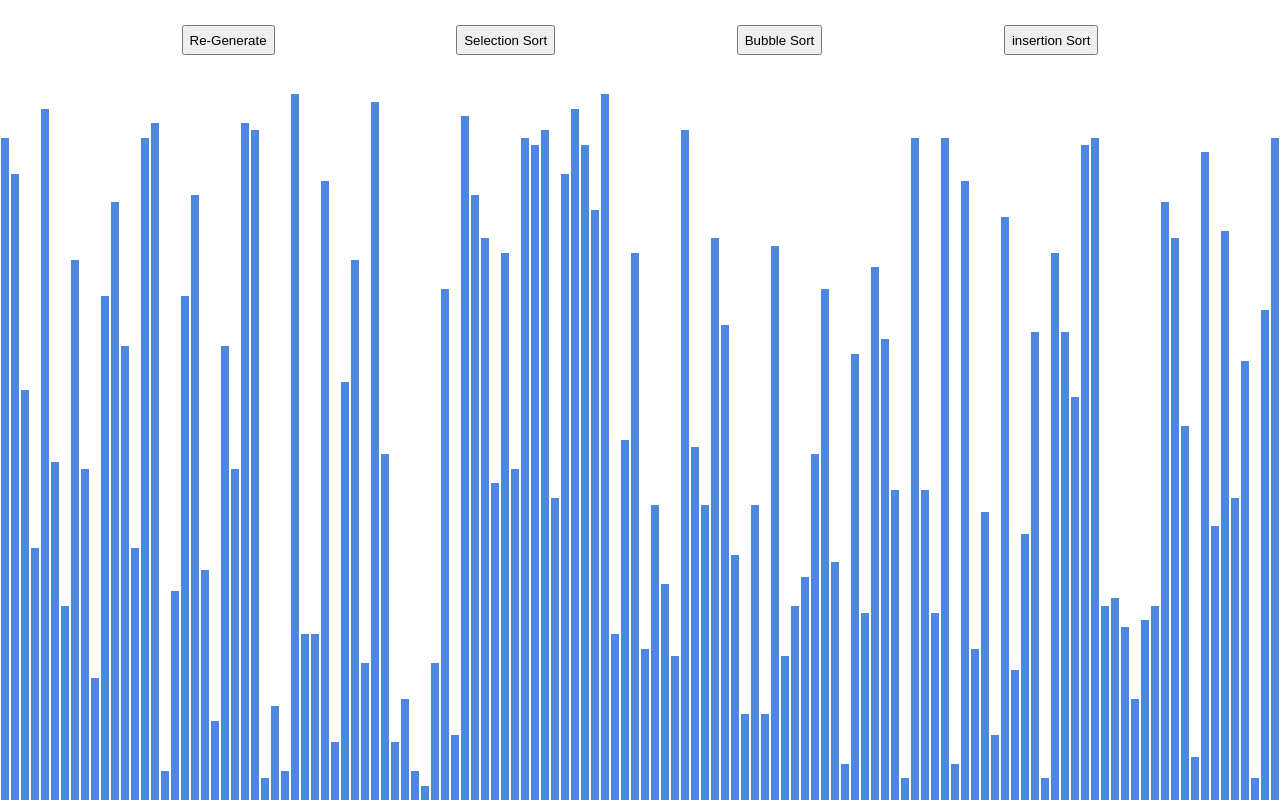
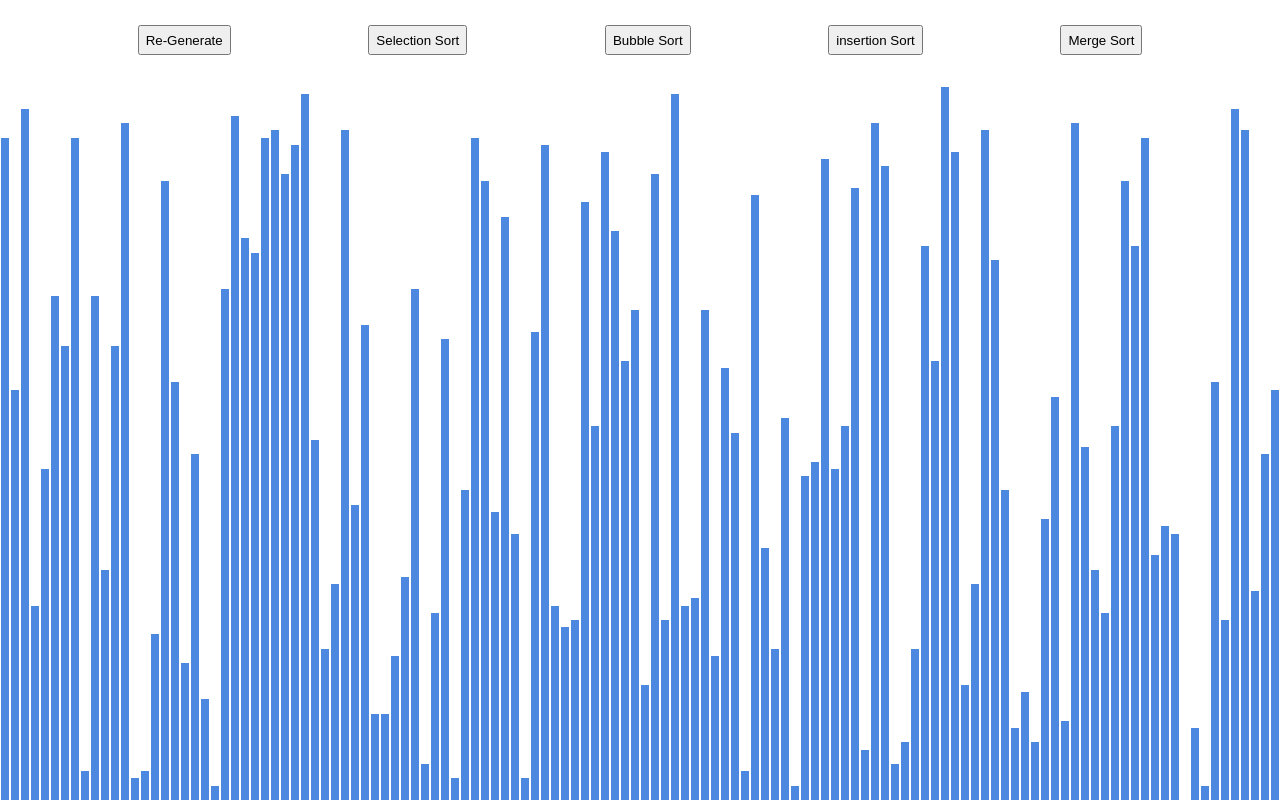
Before and after one commit to liyibass/sorting-algorithm, a React (Create React App) app: page / in a window 1280 px wide. Built offline with nearby package versions, Linux system fonts and the light colour scheme.

Commit message:
Change bar diagram from integer array to object array.To increase more scalability, bar became an OOP object.

```diff
--- a/public/index.html
+++ b/public/index.html
@@ -9,6 +9,11 @@
       name="description"
       content="Web site created using create-react-app"
     />
+    <meta property="og:image" content="./sortingAlgorithm.jpg" />
+    <meta property="og:type" content="website" />
+    <meta property="og:url" content="https://liyi-sorting-algorithm.web.app" />
+    <meta property="og:title" content="Sorting-Algorithm" />
+    <meta property="og:description" content="Liyi" />
     <!-- <link rel="apple-touch-icon" href="%PUBLIC_URL%/logo192.png" /> -->
     <!--
       manifest.json provides metadata used when your web app is installed on a
--- a/src/components/ControllBar/ControllBar.component.jsx
+++ b/src/components/ControllBar/ControllBar.component.jsx
@@ -7,6 +7,7 @@ function ControllBar({
   selectionSortHandler,
   bubbleSortHandler,
   insertionSortHandler,
+  mergeSortHandler,
 }) {
   const [ctrlBarState, setCtrlBarState] = useState(1); //0:generate 1:algorithm、generate 2:clear
 
@@ -52,6 +53,15 @@ function ControllBar({
           >
             insertion Sort
           </button>
+
+          <button
+            onClick={() => {
+              setCtrlBarState(2);
+              mergeSortHandler();
+            }}
+          >
+            Merge Sort
+          </button>
         </div>
       );
     case 2:
--- a/src/components/SortingVisualizer/SortingVisualizer.component.jsx
+++ b/src/components/SortingVisualizer/SortingVisualizer.component.jsx
@@ -6,12 +6,13 @@ import {
   selectionSortAnimations,
   bubbleSortAnimations,
   insertionSortAnimations,
+  mergeSortAnimations,
 } from "../../sortingAlgorithm/sortingAlgorithm";
 import ControllBar from "../ControllBar/ControllBar.component";
 
 function SortingVisualizer() {
-  const [Diagram, setDiagram] = useState([]); //拿來顯示的Diagram
-  const [resultDiagram, setResultDiagram] = useState([]); //背景顯示結果的Diagram
+  const [BarDiagram, setBarDiagram] = useState([]);
+  const [resultBarDiagram, setResultBarDiagram] = useState([]);
   const [prompt, setPrompt] = useState({});
   const [timeouts, setTimeouts] = useState([]); // 儲存動畫的setTimeouts id，讓我們可以在reset時可以停止動畫
   const EXECUDE_TIME_INTERVAL = 8; //步驟執行時間
@@ -22,18 +23,26 @@ function SortingVisualizer() {
   }, []);
 
   // ----------------------------Initial Control----------------------------
+  // 定義Bar物件
+  function Bar(index, value) {
+    this.index = index;
+    this.value = value;
+  }
 
   const generateDiagram = () => {
     // 計算螢幕寬度以及bar數量，依此建立DiagramArray
     const screenWidth = document.body.clientWidth;
     const barNumber = Math.floor(screenWidth / 10);
     let DiagramArray = [];
+    let BarArray = [];
     for (let i = 0; i < barNumber; i++) {
+      BarArray[i] = new Bar(i, Math.floor(Math.random() * 100));
       DiagramArray[i] = Math.floor(Math.random() * 100);
     }
     // 更新顯示畫面
-    setDiagram(DiagramArray);
-    setResultDiagram([]);
+
+    setBarDiagram(BarArray);
+    setResultBarDiagram([]);
   };
 
   useEffect(() => {
@@ -42,9 +51,9 @@ function SortingVisualizer() {
     const allArrayBars = document.querySelectorAll(".DiagramBar");
     allArrayBars.forEach((bar, index) => {
       // 如果數值不一致，就重新賦予
-      if (`${Diagram[index]}%` !== bar.style.height) {
+      if (`${BarDiagram[index].value}%` !== bar.style.height) {
         // console.log(false);
-        bar.style.height = `${Diagram[index]}%`;
+        bar.style.height = `${BarDiagram[index].value}%`;
       } else {
         // console.log(true);
       }
@@ -52,7 +61,7 @@ function SortingVisualizer() {
       // 順便重置顏色
       bar.style.backgroundColor = "#4d88e0";
     });
-  }, [Diagram]);
+  }, [BarDiagram]);
 
   const clearDiagram = () => {
     // 停止所有的setTimeout
@@ -65,8 +74,8 @@ function SortingVisualizer() {
     const showPrompt = document.querySelector(".promptContainer");
     showPrompt.classList.remove("promptContainer-showPrompt");
 
-    setDiagram([]);
-    setResultDiagram([]);
+    setBarDiagram([]);
+    setResultBarDiagram([]);
     setPrompt({});
     generateDiagram();
   };
@@ -74,10 +83,10 @@ function SortingVisualizer() {
   // ----------------------------Algorithm Handler----------------------------
   const selectionSortHandler = () => {
     // 為防止Diagram被更動 硬拷貝Diagram並將結果送去algorithm計算
-    const copyDiagram = Diagram.slice();
-    const result = selectionSortAnimations(copyDiagram);
+    const copyBarDiagram = BarDiagram.slice();
+    const result = selectionSortAnimations(copyBarDiagram);
     // 顯示背景成果畫面、開啟動畫
-    setResultDiagram(result.Array);
+    setResultBarDiagram(result.Array);
     animationHandler(result.animations);
     setPrompt({
       algorithm: "Selection Sort",
@@ -88,9 +97,9 @@ function SortingVisualizer() {
   };
 
   const bubbleSortHandler = () => {
-    const copyDiagram = Diagram.slice();
-    const result = bubbleSortAnimations(copyDiagram);
-    setResultDiagram(result.Array);
+    const copyBarDiagram = BarDiagram.slice();
+    const result = bubbleSortAnimations(copyBarDiagram);
+    setResultBarDiagram(result.Array);
     animationHandler(result.animations);
     setPrompt({
       algorithm: "Bubble Sort",
@@ -101,12 +110,27 @@ function SortingVisualizer() {
   };
 
   const insertionSortHandler = () => {
-    const copyDiagram = Diagram.slice();
-    const result = insertionSortAnimations(copyDiagram);
-    setResultDiagram(result.Array);
+    // const copyArr = [];
+    // BarDiagram.forEach((bar) => copyArr.push(bar.value));
+    const copyBarDiagram = BarDiagram.slice();
+    const result = insertionSortAnimations(copyBarDiagram);
+    setResultBarDiagram(result.Array);
     animationHandler(result.animations);
     setPrompt({
       algorithm: "Insertion Sort",
+      Best: `Best:O(n)`,
+      Worst: `Worst:O(n${String.fromCharCode(178)})`,
+      Avg: `Avg:O(n${String.fromCharCode(178)})`,
+    });
+  };
+
+  const mergeSortHandler = () => {
+    const copyBarDiagram = BarDiagram.slice();
+    const result = mergeSortAnimations(copyBarDiagram);
+    setResultBarDiagram(result.Array);
+    animationHandler(result.animations);
+    setPrompt({
+      algorithm: "Merge Sort",
       Best: `Best:O(n)`,
       Worst: `Worst:O(n${String.fromCharCode(178)})`,
       Avg: `Avg:O(n${String.fromCharCode(178)})`,
@@ -165,17 +189,18 @@ function SortingVisualizer() {
         selectionSortHandler={selectionSortHandler}
         bubbleSortHandler={bubbleSortHandler}
         insertionSortHandler={insertionSortHandler}
+        mergeSortHandler={mergeSortHandler}
       />
 
       <div className="DiagramContainer">
-        {Diagram.map((bar, index) => {
-          return <DiagramBar key={index} value={bar} />;
+        {BarDiagram.map((bar, index) => {
+          return <DiagramBar key={index} value={bar.value} />;
         })}
       </div>
 
       <div className="DiagramContainer sortResult">
-        {resultDiagram.map((bar, index) => {
-          return <DiagramBar key={index} value={bar} />;
+        {resultBarDiagram.map((bar, index) => {
+          return <DiagramBar key={index} value={bar.value} />;
         })}
       </div>
 
--- a/src/sortingAlgorithm/sortingAlgorithm.js
+++ b/src/sortingAlgorithm/sortingAlgorithm.js
@@ -10,7 +10,7 @@ export const selectionSortAnimations = (Array) => {
     // 從第二個開始比對
     // 如果遇到更小的目標 就把目標丟到min中 並記下他的index
     for (let j = i; j < Array.length; j++) {
-      if (Array[j] < min) {
+      if (Array[j].value < min.value) {
         min = Array[j];
         minIndex = j;
         animations.push([minIndex, minIndex]);
@@ -34,7 +34,7 @@ export const bubbleSortAnimations = (Array) => {
     // 每一輪會兩兩比對總數-1次（總數減1）
     // 每一輪又會比上一輪少比一次（總數減去i）
     for (let j = 0; j < Array.length - i - 1; j++) {
-      if (Array[j] > Array[j + 1]) {
+      if (Array[j].value > Array[j + 1].value) {
         [Array[j], Array[j + 1]] = [Array[j + 1], Array[j]];
         animations.push([j, j + 1]);
       }
@@ -51,19 +51,93 @@ export const insertionSortAnimations = (Array) => {
   for (let i = 1; i < Array.length; i++) {
     // 被檢查項目的位置以及數值先存起來
     let position = i;
-    let value = Array[i];
-    // 若前一項的大小比自己大 則交換兩者位置
-    while (Array[position - 1] > value) {
+    let checkBar = Array[i];
+
+    // 若前一項的大小比自己大 則交換兩者位置(position一定要大於0)
+    while (position > 0 && Array[position - 1].value > checkBar.value) {
       [Array[position], Array[position - 1]] = [
         Array[position - 1],
         Array[position],
       ];
-
       animations.push([position, position - 1]);
+      // positon若減成0 代表已經到最頭，不需要再比下去
       position--;
     }
-    Array[position] = value;
+
+    Array[position] = checkBar;
   }
 
   return { Array, animations };
 };
+
+// ----------------------------Merge Sort----------------------------
+export const mergeSortAnimations = (arr) => {
+  const animations = [];
+  const colorAnimations = [];
+
+  // 合併
+  const merge = (leftArray, rightArray) => {
+    let result = [];
+    let nowIndex = 0,
+      leftIndex = 0,
+      rightIndex = 0;
+    const leftLength = leftArray.length;
+    const rightLength = rightArray.length;
+
+    // 如果左右兩邊都沒抓完，就看誰比較小抓誰
+    while (leftIndex < leftLength && rightIndex < rightLength) {
+      if (leftArray[leftIndex] < rightArray[rightIndex]) {
+        result[nowIndex] = leftArray[leftIndex];
+        nowIndex++;
+        leftIndex++;
+      } else {
+        result[nowIndex] = rightArray[rightIndex];
+        nowIndex++;
+        rightIndex++;
+      }
+    }
+
+    // 跑到這裡代表左右兩邊 至少其中一邊空了
+    // 如果是左邊沒抓完，全部抓下來
+    while (leftIndex < leftLength) {
+      result[nowIndex] = leftArray[leftIndex];
+      nowIndex++;
+      leftIndex++;
+    }
+
+    // 右邊沒抓完，全部抓下來
+    while (rightIndex < rightLength) {
+      result[nowIndex] = rightArray[rightIndex];
+      nowIndex++;
+      rightIndex++;
+    }
+
+    // 把合併好的一個陣列直接傳回去
+    return result;
+  };
+  const _mergeSort = (arr) => {
+    const leftColorArray = [];
+    const rightColorArray = [];
+
+    const length = arr.length;
+    // 如果這一邊只有一個元素 就原物直接返回
+    if (length <= 1) return arr;
+
+    // 切兩半
+    const middle = Math.floor(length / 2);
+    // 分成左邊、右邊Array
+    const leftArray = _mergeSort(arr.slice(0, middle));
+
+    const rightArray = _mergeSort(arr.slice(middle, length));
+    for (let i = middle; i < length; i++) {
+      rightColorArray.push(i);
+    }
+    // 兩者合併丟回去
+    return merge(leftArray, rightArray);
+  };
+  // return _mergeSort(arr);
+
+  let Array = _mergeSort(arr);
+
+  return { Array, animations };
+};
```
Also changed, not shown: public/sortingAlgorithm.jpg (added).
